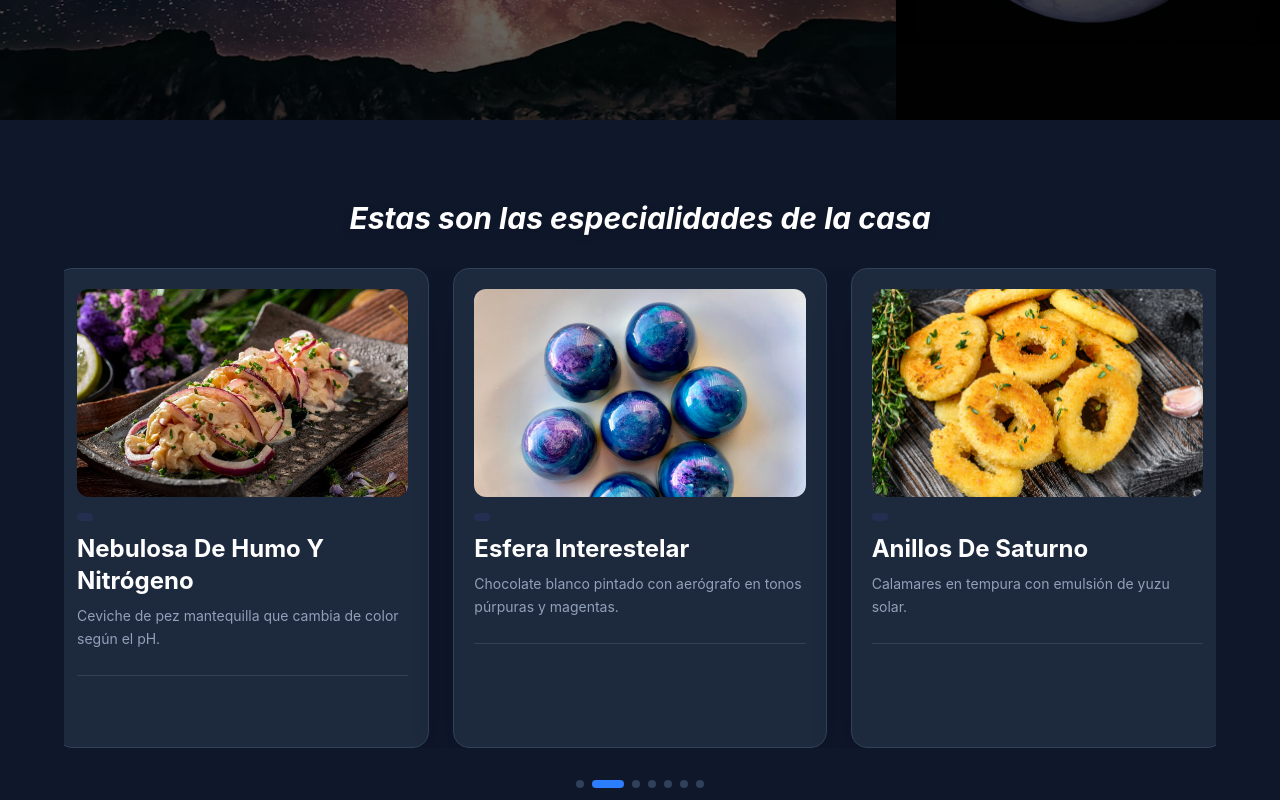
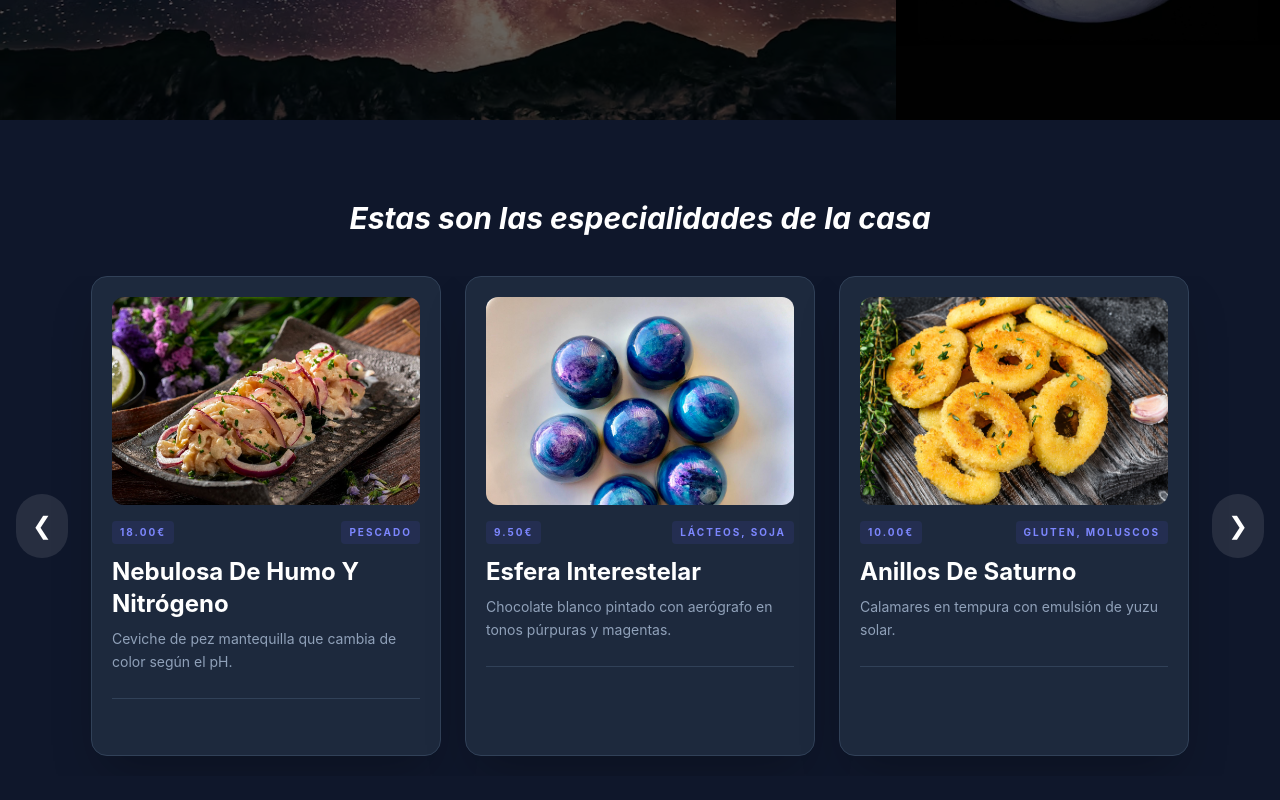
Before and after one commit to sergiodl03/cases-sergio, a React (Vite) app: page / in a window 1280 px wide. Shown: the part 1060-1860 px from the top of the page. Built offline with nearby package versions, Linux system fonts and the light colour scheme.

Commit message:
Primeros arreglos

```diff
--- a/src/components/Card.jsx
+++ b/src/components/Card.jsx
@@ -1,6 +1,6 @@
 import React from "react";
 
-const Card = ({ imagen, nombre, descripcion, precio }) => {
+const Card = ({ imagen, nombre, descripcion, precio, alergeno }) => {
   return (
     <div
       className="bg-slate-800 border border-slate-700 rounded-2xl shadow-2xl p-5
@@ -18,10 +18,17 @@ const Card = ({ imagen, nombre, descripcion, precio }) => {
 
       {/* Contenido */}
       <div className="flex flex-col gap-2">
-        {/* Tipo / Badge */}
-        <span className="text-[10px] font-bold tracking-[0.2em] uppercase text-indigo-400 bg-indigo-500/10 w-fit px-2 py-1 rounded">
-          {precio}
-        </span>
+        <div className="flex justify-between">
+          <span className="text-[10px] font-bold tracking-[0.2em] uppercase text-indigo-400 bg-indigo-500/10 w-fit px-2 py-1 rounded">
+            {precio}
+          </span>
+          <span
+            key={alergeno}
+            className="text-[10px] font-bold tracking-[0.2em] uppercase text-indigo-400 bg-indigo-500/10 w-fit px-2 py-1 rounded"
+          >
+            {alergeno}
+          </span>
+        </div>
 
         {/* Nombre */}
         <h3 className="capitalize font-bold text-2xl text-white mt-1">
@@ -29,9 +36,7 @@ const Card = ({ imagen, nombre, descripcion, precio }) => {
         </h3>
 
         {/* Descripción */}
-        <p className="text-slate-400 text-sm leading-relaxed">
-          {descripcion}
-        </p>
+        <p className="text-slate-400 text-sm leading-relaxed">{descripcion}</p>
 
         {/* Separador decorativo */}
         <div className="h-px w-full bg-slate-700 mt-4 "></div>
--- a/src/components/platos.json
+++ b/src/components/platos.json
@@ -1,29 +1,32 @@
-
 {
   "picar": [
     {
       "nombre": "Patatas Bravas Galácticas",
       "precio": "6.50€",
       "descripcion": "Triple cocción con salsa de chiles de Marte y espuma de alioli lunar.",
-      "imagen": "https://images.unsplash.com/photo-1573014133075-3293112a9741?w=600"
+      "imagen": "https://images.unsplash.com/photo-1573014133075-3293112a9741?w=600",
+      "alergenos": "Huevo"
     },
     {
       "nombre": "Croquetas de Saturno",
       "precio": "8.50€",
       "descripcion": "Rellenas de jamón ibérico con anillos de cebolla crujiente y emulsión de trufa.",
-      "imagen": "https://images.unsplash.com/photo-1562967914-608f82629710?w=600"
+      "imagen": "https://images.unsplash.com/photo-1562967914-608f82629710?w=600",
+      "alergenos": "Gluten, Lácteos, Huevo"
     },
     {
       "nombre": "Nachos de la Nebulosa",
       "precio": "9.50€",
       "descripcion": "Totopos de maíz azul con chili de carne estelar, guacamole y queso fundido.",
-      "imagen": "https://images.unsplash.com/photo-1513456852971-30c0b8199d4d?w=600"
+      "imagen": "https://images.unsplash.com/photo-1513456852971-30c0b8199d4d?w=600",
+      "alergenos": "Lácteos"
     },
     {
       "nombre": "Calamares en Órbita",
       "precio": "11.00€",
       "descripcion": "A la romana con un toque de lima y mayonesa de tinta de calamar.",
-      "imagen": "https://images.unsplash.com/photo-1599487488170-d11ec9c172f0?w=600"
+      "imagen": "https://images.unsplash.com/photo-1599487488170-d11ec9c172f0?w=600",
+      "alergenos": "Gluten, Moluscos, Huevo"
     }
   ],
   "platos": [
@@ -31,31 +34,36 @@
       "nombre": "Risotto de Júpiter",
       "precio": "14.50€",
       "descripcion": "Arroz cremoso con setas del bosque oscuro, parmesano y lluvia de polvo de oro.",
-      "imagen": "https://images.unsplash.com/photo-1476124369491-e7addf5db371?w=600"
+      "imagen": "https://images.unsplash.com/photo-1476124369491-e7addf5db371?w=600",
+      "alergenos": "Lácteos"
     },
     {
       "nombre": "Entrecot de Marte",
       "precio": "19.00€",
       "descripcion": "300g de carne madurada a la brasa con sal volcánica y pimientos del padrón.",
-      "imagen": "https://images.unsplash.com/photo-1546241072-48010ad2862c?w=600"
+      "imagen": "https://images.unsplash.com/photo-1546241072-48010ad2862c?w=600",
+      "alergenos": ""
     },
     {
       "nombre": "Salmón Supernova",
       "precio": "16.50€",
       "descripcion": "Salmón marinado en soja y miel sobre cama de espárragos y puré de guisantes.",
-      "imagen": "https://images.unsplash.com/photo-1467003909585-2f8a72700288?w=600"
+      "imagen": "https://images.unsplash.com/photo-1467003909585-2f8a72700288?w=600",
+      "alergenos": "Pescado, Soja"
     },
     {
       "nombre": "Pasta Agujero Negro",
       "precio": "13.00€",
       "descripcion": "Tagliatelle al nero di seppia con gambas al ajillo y tomates cherry.",
-      "imagen": "https://images.unsplash.com/photo-1551183053-bf91a1d81141?w=600"
+      "imagen": "https://images.unsplash.com/photo-1551183053-bf91a1d81141?w=600",
+      "alergenos": "Gluten, Crustáceos, Moluscos"
     },
     {
       "nombre": "Hamburguesa Interestelar",
       "precio": "14.00€",
       "descripcion": "Vaca vieja, queso cheddar fundido, bacon crujiente y cebolla caramelizada.",
-      "imagen": "https://images.unsplash.com/photo-1568901346375-23c9450c58cd?w=600"
+      "imagen": "https://images.unsplash.com/photo-1568901346375-23c9450c58cd?w=600",
+      "alergenos": ["Gluten", "Lácteos"]
     }
   ],
   "postres": [
@@ -63,25 +71,29 @@
       "nombre": "Tarta de Queso Lunar",
       "precio": "6.00€",
       "descripcion": "Textura cremosa con base de galleta de meteorito y coulis de frutos rojos.",
-      "imagen": "https://images.unsplash.com/photo-1533134242443-d4fd215305ad?w=600"
+      "imagen": "https://images.unsplash.com/photo-1533134242443-d4fd215305ad?w=600",
+      "alergenos": "Lácteos, Gluten, Huevo"
     },
     {
       "nombre": "Coulant Agujero Negro",
       "precio": "7.00€",
       "descripcion": "Bizcocho de chocolate fundido con helado de vainilla de Madagascar.",
-      "imagen": "https://images.unsplash.com/photo-1624353365286-3f8d62daad51?w=600"
+      "imagen": "https://images.unsplash.com/photo-1624353365286-3f8d62daad51?w=600",
+      "alergenos": "Lácteos, Gluten, Huevo"
     },
     {
       "nombre": "Mousse de Vía Láctea",
       "precio": "5.50€",
       "descripcion": "Tres texturas de chocolate: blanco, leche y negro puro al 70%.",
-      "imagen": "https://images.unsplash.com/photo-1541781774459-bb2af2f05b55?w=600"
+      "imagen": "https://images.unsplash.com/photo-1541781774459-bb2af2f05b55?w=600",
+      "alergenos": "Lácteos, Soja"
     },
     {
       "nombre": "Fruta de la Galaxia",
       "precio": "5.00€",
       "descripcion": "Selección de frutas de temporada con un toque de menta y lima.",
-      "imagen": "https://images.unsplash.com/photo-1519996529931-28324d5a630e?w=600"
+      "imagen": "https://images.unsplash.com/photo-1519996529931-28324d5a630e?w=600",
+      "alergenos": ""
     }
   ],
   "especialidades": [
@@ -90,49 +102,56 @@
       "precio": "12.00€",
       "descripcion": "Buñuelos de bacalao tempurizados con tinta de calamar para un negro mate profundo.",
       "tipo": "Para Picar",
-      "imagen": "buñuelos.jpg"
+      "imagen": "buñuelos.jpg",
+      "alergenos": "Gluten, Pescado, Moluscos"
     },
     {
       "nombre": "Nebulosa de Humo y Nitrógeno",
       "precio": "18.00€",
       "descripcion": "Ceviche de pez mantequilla que cambia de color según el pH.",
       "tipo": "Principal",
-      "imagen": "nebulosa.jpg"
+      "imagen": "nebulosa.jpg",
+      "alergenos": "Pescado"
     },
     {
       "nombre": "Esfera Interestelar",
       "precio": "9.50€",
       "descripcion": "Chocolate blanco pintado con aerógrafo en tonos púrpuras y magentas.",
       "tipo": "Postre",
-      "imagen": "esferas.jpg"
+      "imagen": "esferas.jpg",
+      "alergenos": "Lácteos, Soja"
     },
     {
-    "nombre": "Anillos de Saturno",
-    "precio": "10.00€",
-    "descripcion": "Calamares en tempura con emulsión de yuzu solar.",
-    "tipo": "Para Picar",
-    "imagen": "anillos.webp"
+      "nombre": "Anillos de Saturno",
+      "precio": "10.00€",
+      "descripcion": "Calamares en tempura con emulsión de yuzu solar.",
+      "tipo": "Para Picar",
+      "imagen": "anillos.webp",
+      "alergenos": "Gluten, Moluscos"
     },
     {
       "nombre": "Explosión Supernova",
       "precio": "21.00€",
       "descripcion": "Tataki de atún rojo con sésamo negro y reducción de frutos del bosque ácidos.",
       "tipo": "Principal",
-      "imagen": "supernova.jpg"
+      "imagen": "supernova.jpg",
+      "alergenos": "Pescado, Sésamo, Soja"
     },
     {
       "nombre": "Pulpo Galáctico",
       "precio": "19.50€",
       "descripcion": "Pata de pulpo a la brasa sobre espuma de patata violeta y aceite de pimentón de la Vera.",
       "tipo": "Principal",
-      "imagen": "pulpo.jpg"
+      "imagen": "pulpo.jpg",
+      "alergenos": "Moluscos"
     },
     {
       "nombre": "Núcleo de Júpiter",
       "precio": "8.50€",
       "descripcion": "Coulant de chocolate con centro líquido de caramelo salado y helado de estela de vainilla.",
       "tipo": "Postre",
-      "imagen": "nucleo.jpg"
+      "imagen": "nucleo.jpg",
+      "alergenos": "Lácteos, Gluten, Huevo"
     }
   ]
 }
--- a/src/pages/Home.jsx
+++ b/src/pages/Home.jsx
@@ -5,47 +5,43 @@ import Espacio from "../assets/galaxia.webp";
 import Card from "../components/Card";
 import datosPlatos from "../components/platos.json";
 
-
-
 function Home() {
   const [index, setIndex] = useState(0);
-
   const categoria = datosPlatos.especialidades;
-
   const [esMovil, setEsMovil] = useState(window.innerWidth < 768);
-
-
 
   useEffect(() => {
     const handleResize = () => setEsMovil(window.innerWidth < 768);
     window.addEventListener("resize", handleResize);
     return () => window.removeEventListener("resize", handleResize);
   }, []);
-  // Mostramos 3 platos a la vez.
-  // Usamos el módulo (%) para que cuando llegue al final, vuelva al principio sin romperse.
+
+  // Funciones de navegación
+  const nextStep = () => {
+    setIndex((prev) => (prev + 1) % categoria.length);
+  };
+
+  const prevStep = () => {
+    setIndex((prev) => (prev - 1 + categoria.length) % categoria.length);
+  };
+
   const visualizacion = esMovil
-  ? [
-      categoria[index % categoria.length],
-      categoria[(index + 1) % categoria.length],
-    ]
+    ? [categoria[index % categoria.length]]
     : [
         categoria[index % categoria.length],
         categoria[(index + 1) % categoria.length],
         categoria[(index + 2) % categoria.length],
       ];
 
+  // Auto-play (opcional, puedes comentarlo si prefieres que solo sea manual)
   useEffect(() => {
-    const timer = setInterval(() => {
-      setIndex((prev) => (prev + 1) % categoria.length);
-    }, 4000);
+    const timer = setInterval(nextStep, 5000);
     return () => clearInterval(timer);
-  }, []);
-
-
+  }, [index]);
 
   return (
     <div className="w-full bg-slate-900 overflow-x-hidden">
-
+      {/* ... (Secciones de Hero y Vía Láctea se mantienen igual) ... */}
       <div
         className="w-full bg-cover bg-center h-150 flex items-center justify-center"
         style={{ backgroundImage: `url(${Espacio})` }}
@@ -63,71 +59,99 @@ function Home() {
       </div>
 
       <div className="w-full h-[500px] flex items-center justify-center overflow-hidden bg-black">
-
         <div
           className="w-[70%] h-full bg-cover bg-center flex items-center justify-center relative group"
           style={{ backgroundImage: `url("/via-lactea1.avif")` }}
         >
-
           <div className="absolute inset-0 bg-black/60 group-hover:bg-black/40 transition-colors duration-500"></div>
-
           <p className="text-white text-4xl md:text-6xl font-bold text-center drop-shadow-2xl italic z-10 relative">
             70% De la Vía Láctea
           </p>
         </div>
-
-
         <div
           className="w-[30%] h-full bg-cover bg-center flex items-center justify-center relative group "
           style={{ backgroundImage: `url("/tierra1.avif")` }}
         >
-
           <div className="absolute inset-0 bg-black/70 group-hover:bg-black/50 transition-colors duration-500"></div>
-
           <p className="text-white text-2xl md:text-5xl font-bold text-center drop-shadow-2xl italic z-10 relative px-4">
             30% Terrestre
           </p>
         </div>
       </div>
 
-      {/* SECCIÓN DE ESPECIALIDADES - CARRUSEL TRIPLE */}
-      <div className="w-full py-20 space-y-8 flex flex-col items-center">
-        <p className="text-white text-2xl md:text-3xl font-bold text-center drop-shadow-lg italic">
+      <div className="w-full py-20 flex flex-col items-center bg-slate-900">
+        <p className="text-white text-2xl md:text-3xl font-bold text-center mb-10 italic">
           Estas son las especialidades de la casa
         </p>
 
-        {/* CONTENEDOR DE LAS 3 CARDS */}
-        <div className="flex justify-center gap-6 w-full max-w-6xl px-4 overflow-hidden">
-          <AnimatePresence mode="popLayout">
-            {visualizacion.map((plato, i) => (
+        {/* CONTENEDOR RELATIVO */}
+        <div className="relative w-full max-w-7xl flex items-center justify-center">
+          {/* Flechas en PC (Fuera del área de las cartas) */}
+          <button
+            onClick={prevStep}
+            className="hidden lg:block absolute left-4 z-40 bg-white/10 p-4 rounded-full text-white hover:bg-white/20"
+          >
+            <span className="text-2xl">&#10094;</span>
+          </button>
+
+          {/* ÁREA VISIBLE (Aquí está el secreto) */}
+          <div className="w-full overflow-hidden px-4 sm:px-10">
+            {/* Usamos justify-center para PC y justify-start para móvil.
+         El gap-6 separa las cartas para que no se toquen.
+      */}
+            <div className="flex justify-center items-start gap-6 min-h-[500px]">
+              <AnimatePresence mode="popLayout" initial={false}>
+                {visualizacion.map((plato) => (
                   <motion.div
-                key={plato.nombre} // El nombre es la clave para la animación
-                layout // Esto hace que las cartas se deslicen suavemente a su nueva posición
-                initial={{ opacity: 0, x: 100 }} // Aparecen por la derecha
-                animate={{ opacity: 1, x: 0 }} // Se quedan en el centro
-                exit={{ opacity: 0, x: -100 }} // Desaparecen por la izquierda
-                transition={{ duration: 0.8, ease: "easeInOut" }}
-                className="w-1/2 md:w-1/3 flex-shrink-0"
+                    key={plato.nombre}
+                    layout
+                    initial={{ opacity: 0, scale: 0.9 }}
+                    animate={{ opacity: 1, scale: 1 }}
+                    exit={{ opacity: 0, scale: 0.9 }}
+                    transition={{ duration: 0.4 }}
+                    /* En móvil: w-[calc(100vw-64px)] asegura que la carta sea casi del ancho
+                 de la pantalla pero dejando margen para que se vea ENTERA.
+              */
+                    className="w-[calc(100vw-64px)] sm:w-[300px] md:w-[350px] flex-shrink-0 flex justify-center"
                   >
+                    <div className="w-full max-w-full">
                       <Card
                         imagen={plato.imagen}
                         nombre={plato.nombre}
                         descripcion={plato.descripcion}
                         tipo={plato.tipo}
+                        precio={plato.precio}
+                        alergeno={plato.alergenos}
                       />
+                    </div>
                   </motion.div>
                 ))}
               </AnimatePresence>
             </div>
+          </div>
 
-        {/* INDICADORES */}
-        <div className="flex gap-2">
-          {categoria.map((_, i) => (
-            <div
-              key={i}
-              className={`h-2 rounded-full transition-all duration-300 ${i === index ? "bg-blue-500 w-8" : "bg-slate-700 w-2"}`}
-            />
-          ))}
+          <button
+            onClick={nextStep}
+            className="hidden lg:block absolute right-4 z-40 bg-white/10 p-4 rounded-full text-white hover:bg-white/20"
+          >
+            <span className="text-2xl">&#10095;</span>
+          </button>
+        </div>
+
+        {/* CONTROLES MÓVIL (Indispensables para que la carta no se tape) */}
+        <div className="flex gap-12 mt-6 md:hidden">
+          <button
+            onClick={prevStep}
+            className="text-white bg-slate-800 p-4 rounded-full active:scale-90 transition-transform"
+          >
+            <span className="text-3xl">&#10094;</span>
+          </button>
+          <button
+            onClick={nextStep}
+            className="text-white bg-slate-800 p-4 rounded-full active:scale-90 transition-transform"
+          >
+            <span className="text-3xl">&#10095;</span>
+          </button>
         </div>
       </div>
     </div>
```
Also changed, not shown: src/pages/Reservar.jsx (+90 -14 lines). Lines whose indentation alone changed are shown as unchanged.
